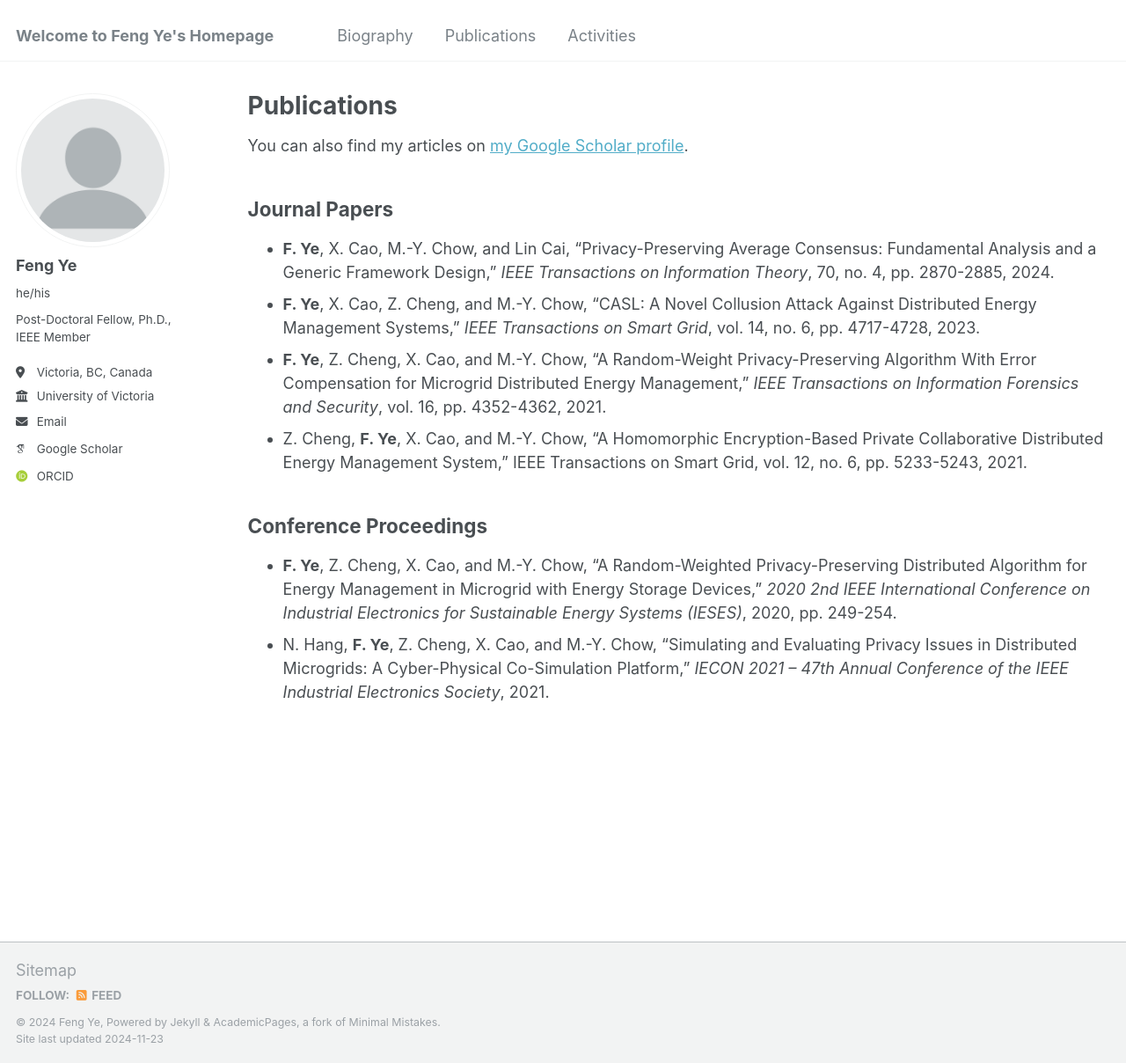
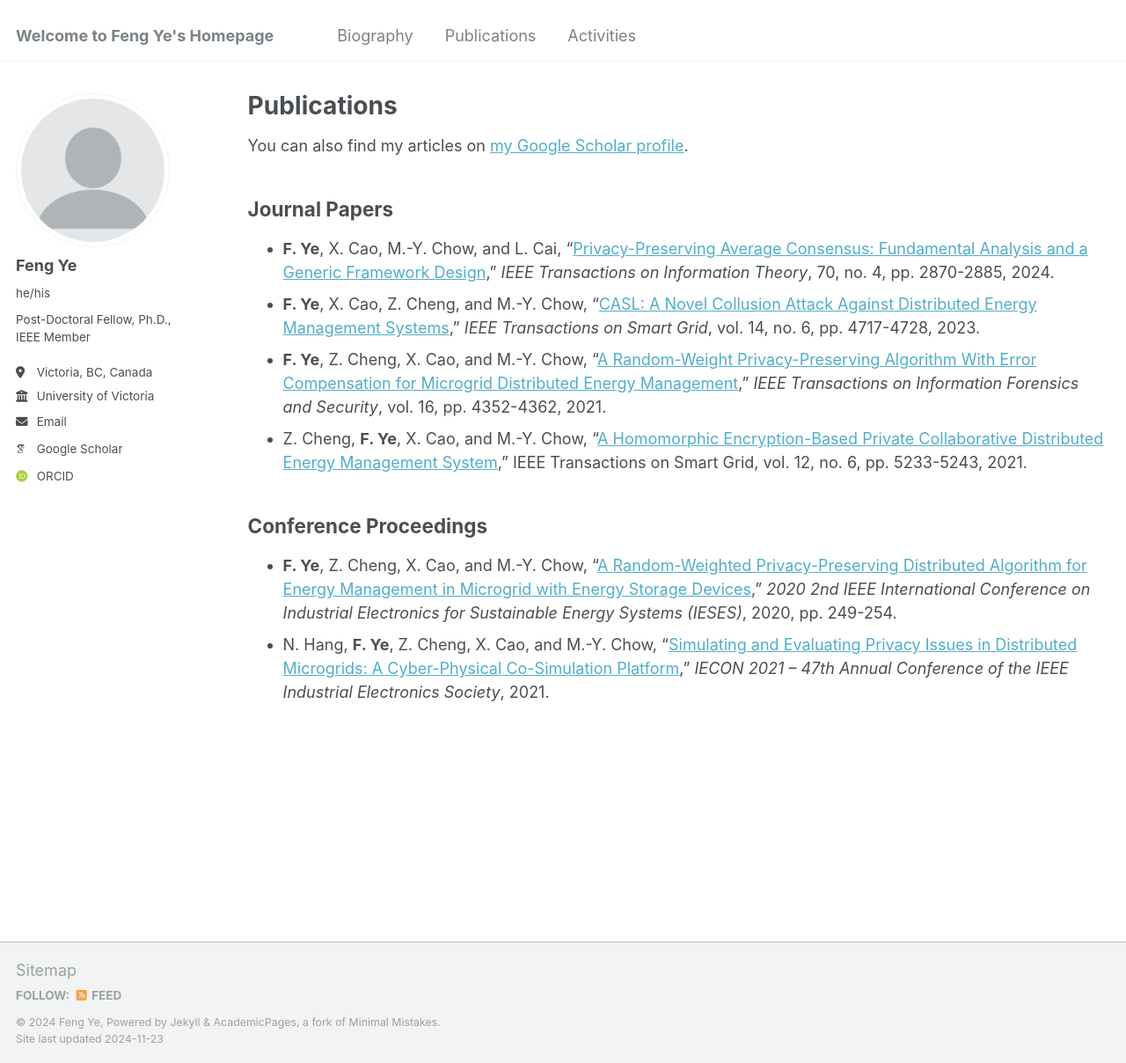
Before and after one commit to fye97/fye97, a Jekyll site: the page built from _pages/publications.md, in a window 1280 px wide and 1208 px high. Shown: the whole window at 88% size. Built offline with Jekyll 4.4.1, drawn with Linux system fonts in a browser that asks for light colours; some web fonts are replaced.

Commit message:
Update publications.md

```diff
--- a/_pages/publications.md
+++ b/_pages/publications.md
@@ -13,12 +13,12 @@ You can also find my articles on [my Google Scholar profile]("https://scholar.go
 
 Journal Papers
 ------
-* **F. Ye**, X. Cao, M.-Y. Chow, and Lin Cai, “Privacy-Preserving Average Consensus: Fundamental Analysis and a Generic Framework Design,” _IEEE Transactions on Information Theory_, 70, no. 4, pp. 2870-2885, 2024.
-* **F. Ye**, X. Cao, Z. Cheng, and M.-Y. Chow, “CASL: A Novel Collusion Attack Against Distributed Energy Management Systems,” _IEEE Transactions on Smart Grid_, vol. 14, no. 6, pp. 4717-4728, 2023.
-* **F. Ye**, Z. Cheng, X. Cao, and M.-Y. Chow, “A Random-Weight Privacy-Preserving Algorithm With Error Compensation for Microgrid Distributed Energy Management,” _IEEE Transactions on Information Forensics and Security_, vol. 16, pp. 4352-4362, 2021.
-* Z. Cheng, **F. Ye**, X. Cao, and M.-Y. Chow, “A Homomorphic Encryption-Based Private Collaborative Distributed Energy Management System,” IEEE Transactions on Smart Grid, vol. 12, no. 6, pp. 5233-5243, 2021.
+* **F. Ye**, X. Cao, M.-Y. Chow, and L. Cai, “[Privacy-Preserving Average Consensus: Fundamental Analysis and a Generic Framework Design](https://ieeexplore.ieee.org/document/10445335),” _IEEE Transactions on Information Theory_, 70, no. 4, pp. 2870-2885, 2024.
+* **F. Ye**, X. Cao, Z. Cheng, and M.-Y. Chow, “[CASL: A Novel Collusion Attack Against Distributed Energy Management Systems](https://ieeexplore.ieee.org/abstract/document/10057447),” _IEEE Transactions on Smart Grid_, vol. 14, no. 6, pp. 4717-4728, 2023.
+* **F. Ye**, Z. Cheng, X. Cao, and M.-Y. Chow, “[A Random-Weight Privacy-Preserving Algorithm With Error Compensation for Microgrid Distributed Energy Management](https://ieeexplore.ieee.org/document/9517116/),” _IEEE Transactions on Information Forensics and Security_, vol. 16, pp. 4352-4362, 2021.
+* Z. Cheng, **F. Ye**, X. Cao, and M.-Y. Chow, “[A Homomorphic Encryption-Based Private Collaborative Distributed Energy Management System](https://ieeexplore.ieee.org/document/9462936),” IEEE Transactions on Smart Grid, vol. 12, no. 6, pp. 5233-5243, 2021.
 
 Conference Proceedings
 ------
-* **F. Ye**, Z. Cheng, X. Cao, and M.-Y. Chow, “A Random-Weighted Privacy-Preserving Distributed Algorithm for Energy Management in Microgrid with Energy Storage Devices,” _2020 2nd IEEE International Conference on Industrial Electronics for Sustainable Energy Systems (IESES)_, 2020, pp. 249-254.
-* N. Hang, **F. Ye**, Z. Cheng, X. Cao, and M.-Y. Chow, “Simulating and Evaluating Privacy Issues in Distributed Microgrids: A Cyber-Physical Co-Simulation Platform,” _IECON 2021 – 47th Annual Conference of the IEEE Industrial Electronics Society_, 2021.
+* **F. Ye**, Z. Cheng, X. Cao, and M.-Y. Chow, “[A Random-Weighted Privacy-Preserving Distributed Algorithm for Energy Management in Microgrid with Energy Storage Devices](https://ieeexplore.ieee.org/document/9210675),” _2020 2nd IEEE International Conference on Industrial Electronics for Sustainable Energy Systems (IESES)_, 2020, pp. 249-254.
+* N. Hang, **F. Ye**, Z. Cheng, X. Cao, and M.-Y. Chow, “[Simulating and Evaluating Privacy Issues in Distributed Microgrids: A Cyber-Physical Co-Simulation Platform](https://ieeexplore.ieee.org/document/9589187),” _IECON 2021 – 47th Annual Conference of the IEEE Industrial Electronics Society_, 2021.
```
